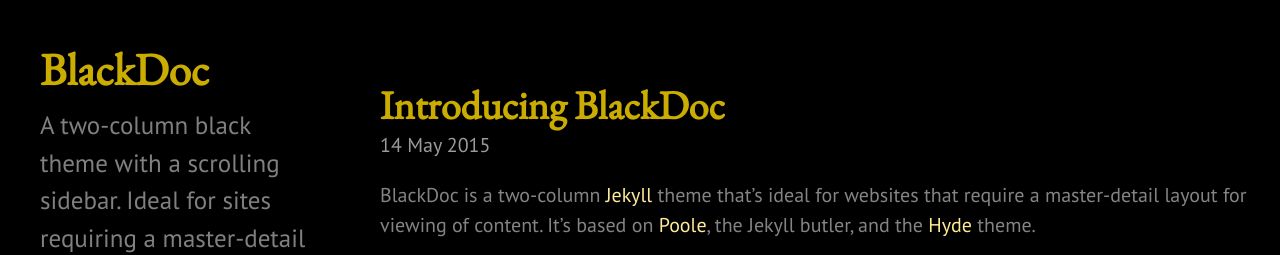
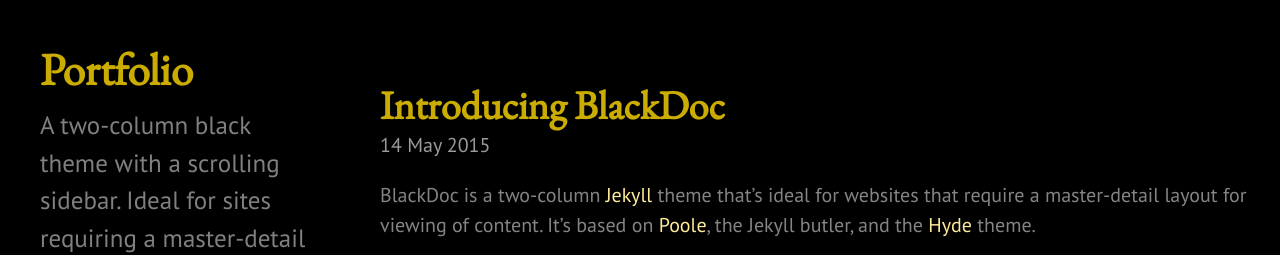
Before and after one commit to Calm-Rock/Calm-Rock.github.io, a Jekyll site: the page built from index.html, in a window 1280 px wide. Shown: the top 255 px of the page. Built offline with Jekyll 4.4.1, drawn with Linux system fonts in a browser that asks for light colours; the list of posts is cut into pages by our own code.

Commit message:
Trying a Theme - BlackDoc, Update

```diff
--- a/_config.yml
+++ b/_config.yml
@@ -3,8 +3,8 @@ markdown:         kramdown
 highlighter:      rouge
 
 # Setup
-title:            BlackDoc
-tagline:          Black Theme for Jekyll
+title:            Portfolio
+tagline:          CheetoDa's Blockchain Work
 description:      "A two-column black theme with a scrolling sidebar. Ideal for sites requiring a master-detail layout, e.g. documentation, cheatsheets, lyrics, notes..."
 url:              https://github.com/karloespiritu/blackdoc
 baseurl:          /
```
